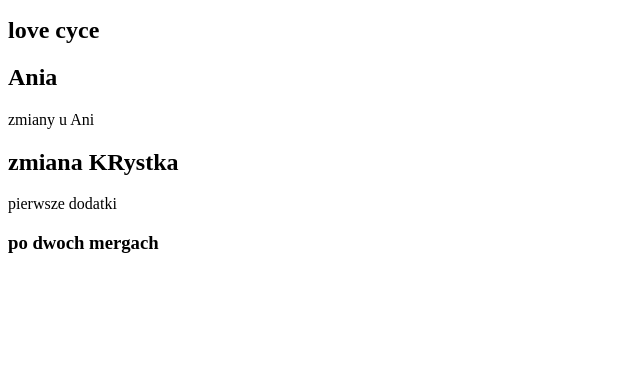
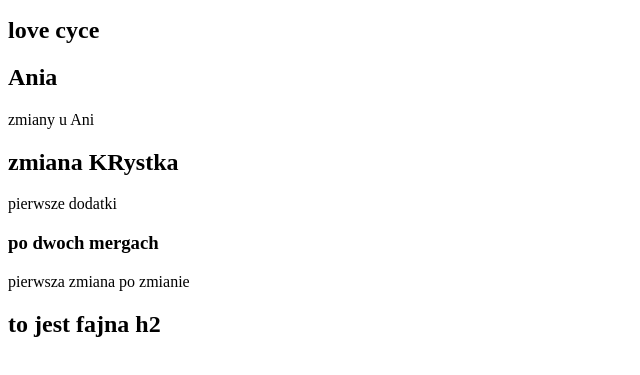
Before and after one commit to 777krystek95/Repo2, a plain HTML site: page index.html in a window 1280 px wide. Shown: the part 101-476 px from the top of the page, without its empty margins (0-640 px from the left). Drawn offline with Linux system fonts and the light colour scheme.

Commit message:
zmiana na branchu

```diff
--- a/index.html
+++ b/index.html
@@ -18,6 +18,9 @@
 
     <h3>po dwoch mergach</h3>
 
+    <p>pierwsza zmiana po zmianie</p>
+    <h2>to jest fajna h2</h2>
+
 
 
 
```
